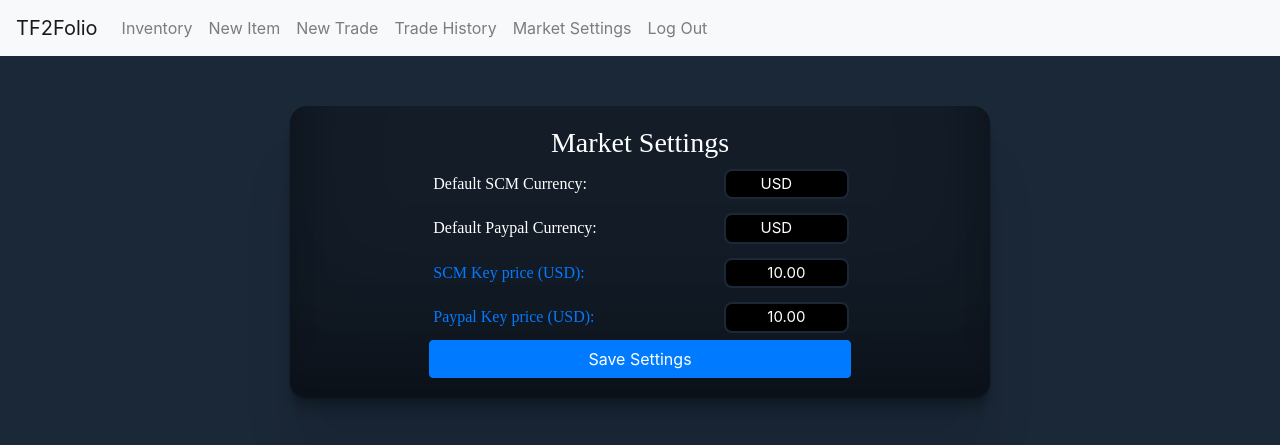
After one commit to HenrikTS99/CS50-Web-final-project, a Django app: page /currency_settings in a window 1280 px wide. The commit adds this page. Shown: the top 445 px of the page. Run offline with Django 4.2, Linux system fonts and the light colour scheme; a user stored in the database is signed in; data comes from the database, SQL or seed files in the repository; style sheets or scripts are compiled from the project's sources; some libraries are stand-ins or nearby versions; some web fonts are replaced.

Commit message:
Add user settings for changing default currencies and key prices - Add new model for users market settings - Add view and html page with form for changing users market settings - Refactor get_key_price function to use users set key prices

```diff
--- a/tf2folio/admin.py
+++ b/tf2folio/admin.py
@@ -1,8 +1,9 @@
 from django.contrib import admin
-from .models import User, Item, Transaction, Value
+from .models import User, Item, Transaction, Value, UserMarketSettings
 # Register your models here.
 
 admin.site.register(User)
 admin.site.register(Item)
 admin.site.register(Transaction)
 admin.site.register(Value)
+admin.site.register(UserMarketSettings)
--- a/tf2folio/forms.py
+++ b/tf2folio/forms.py
@@ -1,5 +1,5 @@
 from django.forms import ModelForm, inlineformset_factory
-from .models import Item, Transaction, Value, SELL_METHOD_CHOICES
+from .models import Item, Transaction, Value, UserMarketSettings, SELL_METHOD_CHOICES
 from django import forms
 from django.core.exceptions import ValidationError
 
@@ -56,6 +56,15 @@ class ItemForm(ModelForm):
         fields = ("item_name", "quality", "craftable", "australium", "texture_name",
             "wear", "particle_effect", "description", "killstreak")
 
+
+class CurrencySettingsForm(forms.ModelForm):
+    class Meta:
+        model = UserMarketSettings
+        fields = ['default_scm_currency', 'default_paypal_currency', 'scm_key_price_dollars', 'paypal_key_price_dollars']
+        widgets = {
+            'default_scm_currency': forms.Select(attrs={'class': 'currency-field'}),
+            'default_paypal_currency': forms.Select(attrs={'class': 'currency-field'}),
+        }
 
 class TradeValueForm(forms.ModelForm):
     transaction_method = forms.ChoiceField(
--- a/tf2folio/models.py
+++ b/tf2folio/models.py
@@ -3,6 +3,8 @@ from django.db import models
 import pycountry
 from django.utils import timezone
 import datetime
+from django.db.models.signals import post_save
+from django.dispatch import receiver
 
 
 TRANSACTION_CHOICES = [
@@ -25,8 +27,29 @@ CURRENCY_CHOICES = [
 class User(AbstractUser):
     items = models.ManyToManyField('Item', blank=True, related_name="item_owner")
     transactions = models.ManyToManyField('Transaction', blank=True, related_name="transaction_owner")
+
+
+class UserMarketSettings(models.Model):
+    user = models.OneToOneField(User, on_delete=models.CASCADE, related_name='market_settings', null=True)
     default_scm_currency = models.CharField(max_length=3, choices=CURRENCY_CHOICES, default='EUR', null=True, blank=True)
     default_paypal_currency = models.CharField(max_length=3, choices=CURRENCY_CHOICES, default='USD', null=True, blank=True)
+    scm_key_price_dollars = models.DecimalField(max_digits=4, decimal_places=2, default='2.2')
+    paypal_key_price_dollars = models.DecimalField(max_digits=4, decimal_places=2, default='1.7')
+
+    def __str__(self):
+        return f"{self.user} Market Settings"
+
+
+# Create UserMarketSettings for each user to store market settings. post_save signal is when the a save event occurs for the User.
+@receiver(post_save, sender=User)
+def create_user_market_settings(sender, instance, created, **kwargs):
+    if created:
+        UserMarketSettings.objects.create(user=instance)
+
+@receiver(post_save, sender=User)
+def save_user_market_settings(sender, instance, **kwargs):
+    instance.market_settings.save()
+
 
 class Item(models.Model):
 
--- a/tf2folio/static/tf2folio/styles.scss
+++ b/tf2folio/static/tf2folio/styles.scss
@@ -121,10 +121,6 @@ body {
   font-weight: bold;
   color: white;
   background-color: black;
-}
-
-#item-register {
-  padding:5px;
 }
 
 .item-form {
@@ -361,7 +357,19 @@ input[type=number]::-webkit-outer-spin-button {
   appearance: none;
 }
 
+/* Market Settings Form */
 
+#settings-form .trade-input-field {
+  width: 100%;
+  margin: 5px auto;
+
+  label {
+    width: 70%;
+  }
+  input {
+    width: 30%;
+  }
+}
 /* inventory */
 .inventory-display-container {
   background-color: $dark-background;
--- /dev/null
+++ b/tf2folio/templates/tf2folio/currency-settings.html
@@ -0,0 +1,57 @@
+{% extends "tf2folio/layout.html" %}
+{% load static %}
+
+{% block body %}
+
+<form id="settings-form" class="item-form" action="{% url 'currency_settings' %}" method="POST">
+
+    {% csrf_token %}
+    <h3 class="title">Market Settings</h3>
+    {% if settings_form.errors %}
+        <div id="trade-register-error" class="alert bg-danger" role="alert">
+            {% for field, errors in settings_form.errors.items %}
+                {% for error in errors %}
+                    <p>{{ field }}: {{ error }}</p>
+                {% endfor %}
+            {% endfor %}
+        </div>
+    {% endif %}
+
+    <div class="trade-input-field">
+        <label for="{{ settings_form.default_scm_currency.id_for_label }}" class="currency-label title">Default SCM Currency:</label>
+        <input type="text" name="{{ settings_form.default_scm_currency.name }}" value="{{ settings_form.default_scm_currency.value }}" class="currency-field" list="currencies" />
+            <datalist id="currencies">
+                {% for currency in settings_form.fields.default_scm_currency.choices %}
+                    <option value="{{ currency.0 }}">{{ currency.1 }}</option>
+                {% endfor %}
+            </datalist>
+    </div>
+
+    {% if form.default_paypal_currency.errors %}
+        <div class="error">{{ form.default_paypal_currency.errors }}</div>
+    {% endif %}
+
+    <div class="trade-input-field">
+        <label for="{{ settings_form.default_paypal_currency.id_for_label }}" class="currency-label title">Default Paypal Currency:</label>
+        <input type="text" name="{{ settings_form.default_paypal_currency.name }}" value="{{ settings_form.default_paypal_currency.value }}" class="currency-field" list="currencies" />
+            <datalist id="currencies">
+                {% for currency in settings_form.fields.default_paypal_currency.choices %}
+                    <option value="{{ currency.0 }}">{{ currency.1 }}</option>
+                {% endfor %}
+            </datalist>
+    </div>
+
+    <div class="trade-input-field">
+        <label for="{{ settings_form.scm_key_price_dollars.id_for_label }}" class="amount-label title" ><a href="https://steamcommunity.com/market/listings/440/Mann%20Co.%20Supply%20Crate%20Key" target="_blank">SCM Key price (USD):</a></label>
+        {{settings_form.scm_key_price_dollars}}
+    </div>
+
+    <div class="trade-input-field">
+        <label for="{{ settings_form.paypal_key_price_dollars.id_for_label }}" class="amount-label title" ><a href="https://marketplace.tf/items/tf2/5021;6" target="_blank">Paypal Key price (USD):</a></label>
+        {{settings_form.paypal_key_price_dollars}}
+    </div>
+
+    <button type="submit" class="btn btn-primary">Save Settings</button>
+</form>
+
+{% endblock %}
--- a/tf2folio/templates/tf2folio/layout.html
+++ b/tf2folio/templates/tf2folio/layout.html
@@ -41,6 +41,9 @@
                         <a class="nav-link" href="{% url 'trade_history' %}">Trade History</a>
                     </li>
                     <li class="nav-item">
+                        <a class="nav-link" href="{% url 'currency_settings' %}">Market Settings</a>
+                    </li>
+                    <li class="nav-item">
                         <a class="nav-link" href="{% url 'logout' %}">Log Out</a>
                     </li>
                 {% else %}
--- a/tf2folio/templates/tf2folio/new-trade.html
+++ b/tf2folio/templates/tf2folio/new-trade.html
@@ -65,8 +65,8 @@
     </div>
 
     <!-- User's default currencies -->
-    <input type="hidden" id="default-scm-currency" value="{{ user.default_scm_currency }}">
-    <input type="hidden" id="default-paypal-currency" value="{{ user.default_paypal_currency }}">
+    <input type="hidden" id="default-scm-currency" value="{{ user.market_settings.default_scm_currency }}">
+    <input type="hidden" id="default-paypal-currency" value="{{ user.market_settings.default_paypal_currency }}">
 
     <div id="item-register">
         {% include 'tf2folio/new-item.html' %}
--- a/tf2folio/templatetags/trade_history_filters.py
+++ b/tf2folio/templatetags/trade_history_filters.py
@@ -29,4 +29,7 @@ def get_transaction_info(key):
 def value_display(value):
     currency = value.currency if value.currency else ""
     amount = str(value.amount).rstrip('0').rstrip('.') if '.' in str(value.amount) else value.amount
-    return f'{amount} {currency} {value.get_transaction_method_display()}'
+    transaction_method = value.get_transaction_method_display()
+    if transaction_method == 'Keys' and amount == '1':
+        transaction_method = 'Key'
+    return f'{amount} {currency} {transaction_method}'
--- a/tf2folio/urls.py
+++ b/tf2folio/urls.py
@@ -16,4 +16,5 @@ urlpatterns = [
     path("trade_history", views.trade_history, name="trade_history"),
     path("trade_history/<int:page>", views.trade_history, name="trade_history"),
     path("item_trade_history/<int:item_id>", views.item_trade_history, name="item_trade_history"),
+    path("currency_settings", views.currency_settings, name="currency_settings"),
 ]
--- a/tf2folio/utils.py
+++ b/tf2folio/utils.py
@@ -727,7 +727,7 @@ def convert_sale_values_to_keys(value_objects):
                     print ('Error converting currency, skipping this value object')
                     continue
                 value_object.amount = converted_amount
-            key_amount += get_key_price(value_object.amount, value_object.transaction_method)
+            key_amount += get_key_price(value_object)
     return key_amount
 
 
@@ -751,11 +751,39 @@ def convert_currency(amount, from_currency, to_currency='USD'):
     return None
 
 
-def get_key_price(amount_usd, transaction_method):
-    key_price = Decimal(amount_usd)/Decimal(USD_KEY_PRICES[transaction_method])
+def get_current_key_sell_order():
+    try:
+        url = 'https://steamcommunity.com/market/itemordershistogram?country=US&language=english&currency=1&item_nameid=1'
+        response = requests.get(url)
+        data = response.json()
+        print(data)
+        print(data['sell_order_graph'])
+    except requests.exceptions.RequestException as error:
+        print('Error:', error)
+
+    return None
+
+
+def get_key_price(value):
+    amount_usd = value.amount
+    transaction_method = value.transaction_method
+    user = find_user_from_value(value)
+    key_price = Decimal(amount_usd)/Decimal(get_usd_key_prices(transaction_method, user))
     key_price =  key_price.quantize(Decimal('.00'), rounding=ROUND_DOWN)
     #print(f'key_price: {key_price} from {amount_usd} USD')
     return key_price
+
+def find_user_from_value(value):
+    if value.transaction:
+        return value.transaction.owner
+    elif value.item:
+        return value.item.owner
+
+def get_usd_key_prices(transaction_method, user):
+    if transaction_method == 'scm_funds':
+        return user.market_settings.scm_key_price_dollars
+    elif transaction_method == 'paypal':
+        return user.market_settings.paypal_key_price_dollars
 
 
 def add_sale_price_and_check_profit(item, value):
@@ -817,7 +845,7 @@ def convert_value_method_to_keys(value):
                 print ('Error converting currency, skipping this value object')
                 return None
             value.amount = converted_amount
-        key_price = get_key_price(value.amount, value.transaction_method)
+        key_price = get_key_price(value)
         value.amount = key_price
         value.transaction_method = 'keys'
         value.currency = None
--- a/tf2folio/views.py
+++ b/tf2folio/views.py
@@ -5,9 +5,9 @@ from django.contrib.auth.decorators import login_required
 from django.http import HttpResponse, HttpResponseRedirect
 from django.urls import reverse
 from django.db import IntegrityError
-from .models import User, Item, Transaction, Value
+from .models import User, Item, Transaction, Value, UserMarketSettings
 from django.db.models import Q
-from .forms import ItemForm, TradeSaleForm, TradeBuyForm, TransactionForm, TradeValueForm
+from .forms import ItemForm, TradeSaleForm, TradeBuyForm, TransactionForm, TradeValueForm, CurrencySettingsForm
 from . import utils
 from django.http import JsonResponse
 import json
@@ -49,6 +49,21 @@ def item_trade_history(request, item_id):
         "all_trades": item_trades,
     })
 
+
+def currency_settings(request):
+    # utils.get_current_key_sell_order()
+    form = CurrencySettingsForm(request.POST or None, instance=request.user.market_settings)
+    if request.method == 'POST':
+        if form.is_valid():
+            form.save()
+            return HttpResponseRedirect(reverse("index"))
+        else:
+            print(form.errors)
+
+
+    return render(request, "tf2folio/currency-settings.html", {
+        "settings_form": form
+    })
 
 def login_view(request):
     if request.method == 'POST':
```
Also changed, not shown: db.sqlite3, tf2folio/migrations/0003_usermarketsettings_and_more.py (added), tf2folio/migrations/0004_remove_user_market_settings_usermarketsettings_user.py (added), tf2folio/migrations/0005_alter_usermarketsettings_user.py (added), tf2folio/migrations/0006_alter_usermarketsettings_paypal_key_price_dollars_and_more.py (added).
